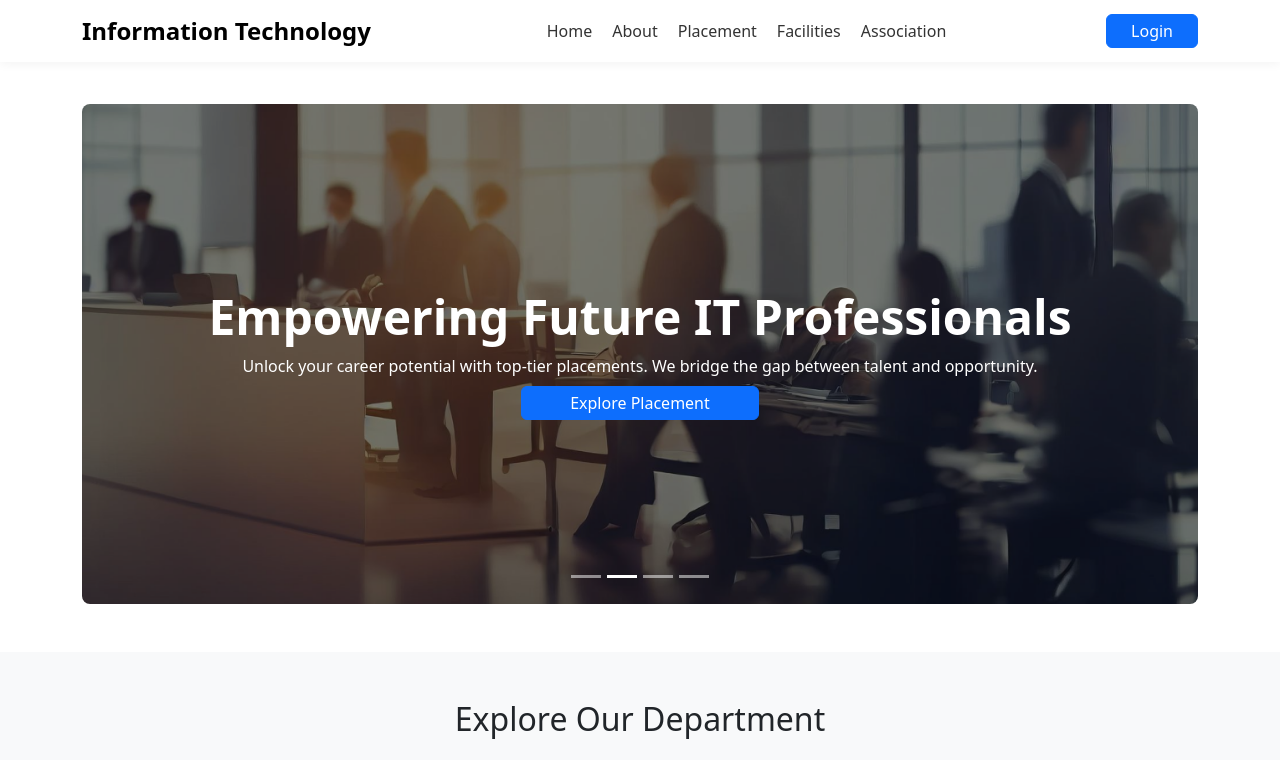
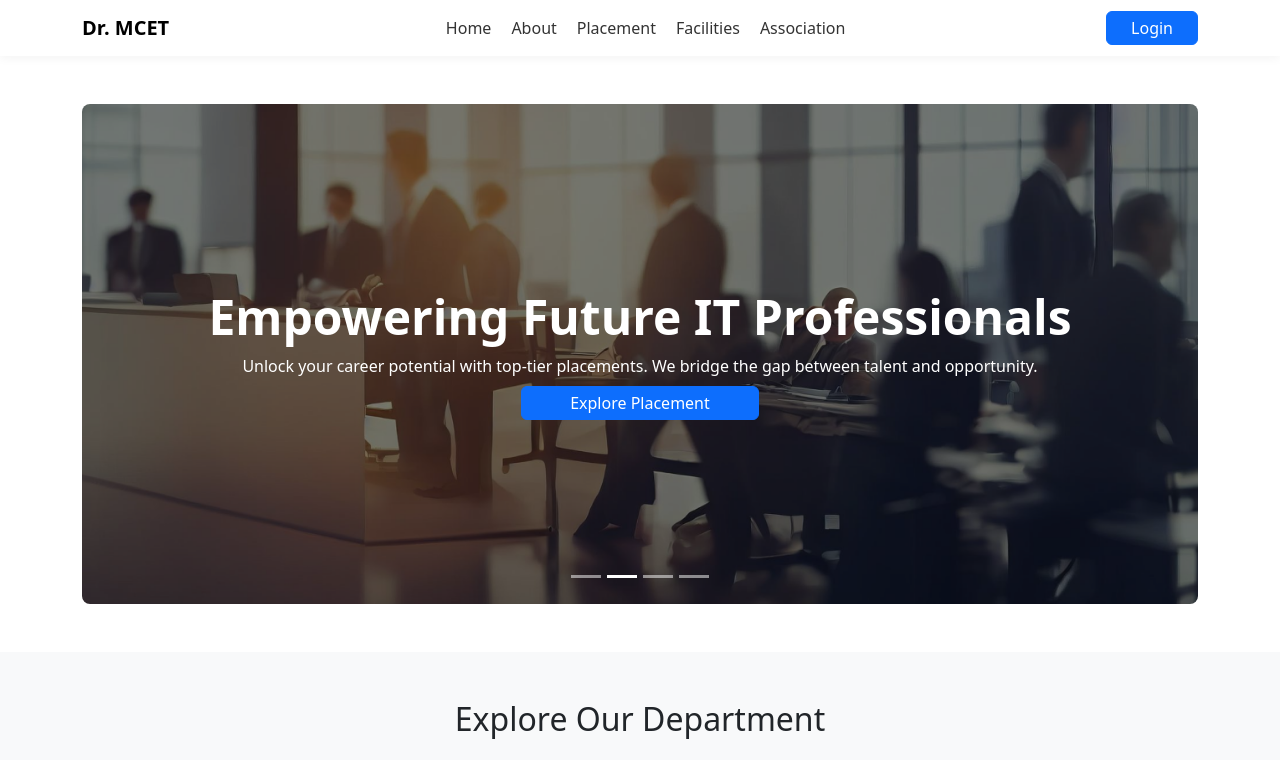
Before and after one commit to Ashwinkumaresan/IT_dept, a React (Vite) app: page / in a window 1280 px wide. Shown: the top 760 px of the page. Built offline with nearby package versions, Linux system fonts and the light colour scheme.

Commit message:
Mrng update2

```diff
--- a/src/components/Navbar/Navbar.jsx
+++ b/src/components/Navbar/Navbar.jsx
@@ -55,7 +55,7 @@ const ModernNavbar = () => {
     >
       <Container>
         <Navbar.Brand href="#home" className="brand">
-          <span className="brand-text fs-4">Information Technology</span>
+          <span className="brand-text">Dr. MCET</span>
         </Navbar.Brand>
 
         <div className="d-flex align-items-center">
```
